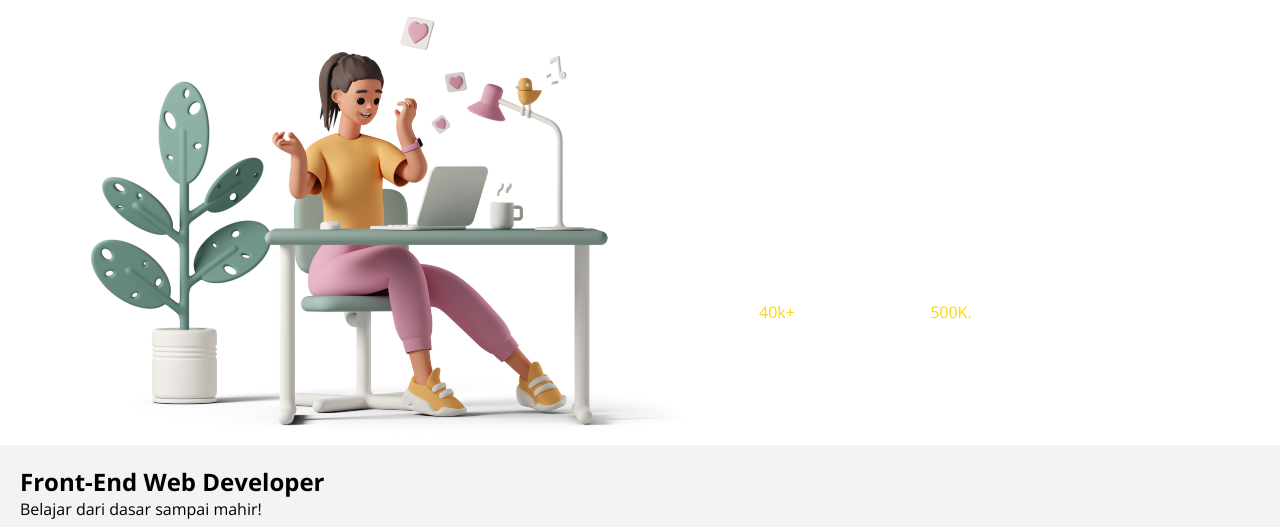
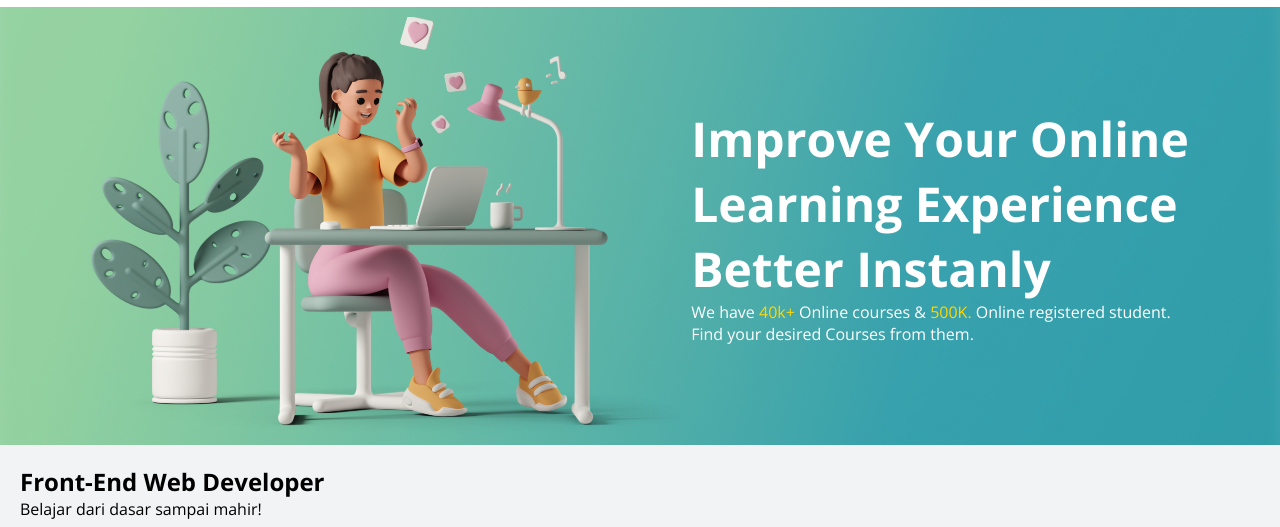
Before and after one commit to KevinBagasSaputra/Sinersi, a plain HTML site: page index.html in a window 1280 px wide. Shown: the part 87-614 px from the top of the page. Drawn offline with nearby package versions, Linux system fonts and the light colour scheme.

Commit message:
style.css

```diff
--- a/Assets/css/style.css
+++ b/Assets/css/style.css
@@ -90,7 +90,7 @@ body{
     .hero{
         width: 100%;
         /* background-color: #62B1AB; */
-        background-image: url('../banner-bg.jpg');
+        background-image: url('../img/latar-hero/banner-bg.jpg');
         background-size: cover;
         background-repeat: no-repeat;
 
```
